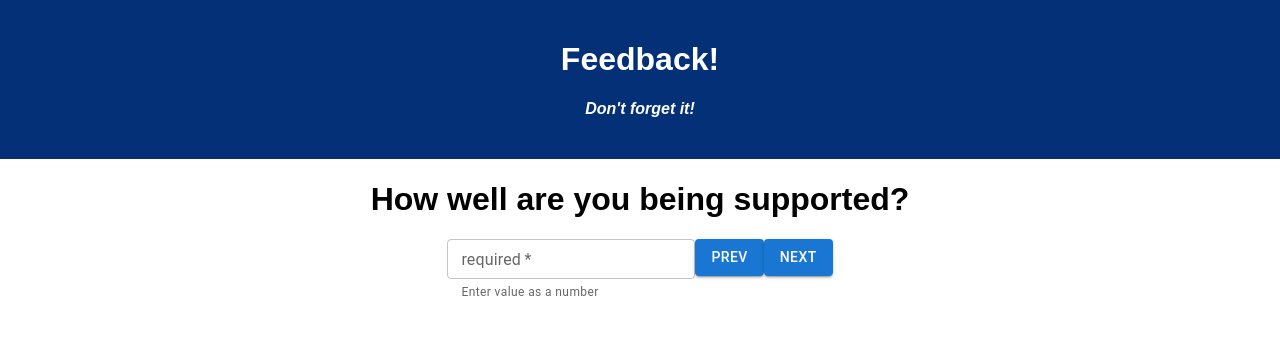
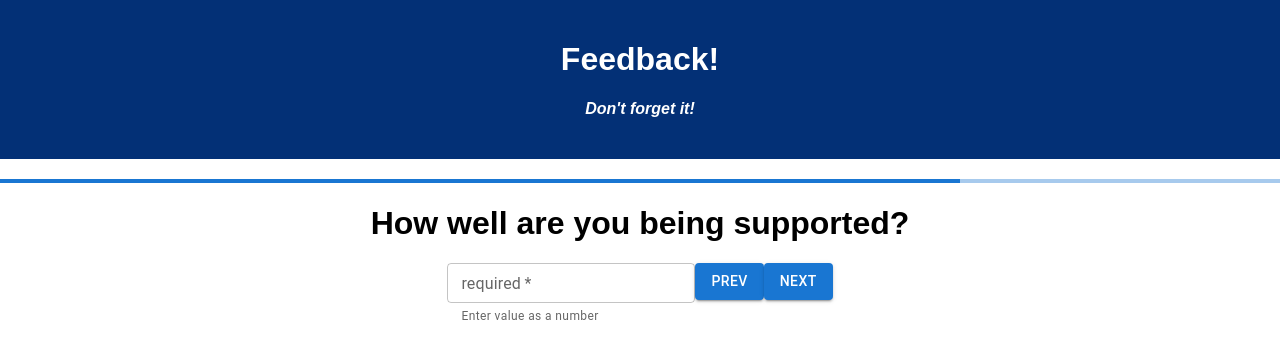
Before and after one commit to ttram7/weekend-redux-feedback-loop, a React (Create React App) app: page /#/step/three in a window 1280 px wide. Shown: the top 358 px of the page. Built offline with nearby package versions, Linux system fonts and the light colour scheme.

Commit message:
created ProgressBar component and imported to Steps 1-4 components

```diff
--- /dev/null
+++ b/src/components/ProgressBar/ProgressBar.jsx
@@ -0,0 +1,12 @@
+import * as React from 'react';
+import LinearProgressWithLabel from '@mui/material/LinearProgress';
+
+function ProgressBar({progress}) {
+    return (
+        <>
+            <LinearProgressWithLabel variant="determinate" value={progress} />
+        </>
+    )
+}
+
+export default ProgressBar;
--- a/src/components/StepFour/StepFour.jsx
+++ b/src/components/StepFour/StepFour.jsx
@@ -5,6 +5,7 @@ import { useHistory } from 'react-router-dom';
 import * as React from 'react';
 import Button from '@mui/material/Button';
 import TextField from '@mui/material/TextField';
+import ProgressBar from '../ProgressBar/ProgressBar';
 
 function StepFour() {
     //const [commentsInput, setCommentsInput] = useState('');
@@ -28,6 +29,7 @@ function StepFour() {
 
     return (
         <>
+            <ProgressBar progress={100} />
             <h1>Any comments you want to leave?</h1>
             {/* <form onSubmit={handleInputFour} className="add-feedback-form">
                 <input
--- a/src/components/StepOne/StepOne.jsx
+++ b/src/components/StepOne/StepOne.jsx
@@ -5,6 +5,7 @@ import { useHistory } from 'react-router-dom';
 import * as React from 'react';
 import Button from '@mui/material/Button';
 import TextField from '@mui/material/TextField';
+import ProgressBar from '../ProgressBar/ProgressBar';
 
 function StepOne() {
     const feelingScore = useSelector(store => store.feelingScore); // getter
@@ -29,6 +30,7 @@ function StepOne() {
 
     return (
         <>
+            <ProgressBar progress={25} />
             <h1>How are you feeling today?</h1>
             {/* <input value = {feelingInput} onChange={handleChangeOne} className="input" type="text" />
             <button onClick = {() => checkInputOne()} className="button">Next</button>  */}
--- a/src/components/StepThree/StepThree.jsx
+++ b/src/components/StepThree/StepThree.jsx
@@ -5,6 +5,7 @@ import { useHistory } from 'react-router-dom';
 import * as React from 'react';
 import Button from '@mui/material/Button';
 import TextField from '@mui/material/TextField';
+import ProgressBar from '../ProgressBar/ProgressBar';
 
 function StepThree() {
     //const [supportInput, setSupportInput] = useState('');
@@ -33,6 +34,7 @@ function StepThree() {
 
     return (
         <>
+            <ProgressBar progress={75} />
             <h1>How well are you being supported?</h1>
             {/* <form onSubmit={handleInputThree} className="add-feedback-form">
                 <input
--- a/src/components/StepTwo/StepTwo.jsx
+++ b/src/components/StepTwo/StepTwo.jsx
@@ -4,9 +4,11 @@ import { useHistory } from 'react-router-dom';
 
 import UserForm from '../UserForm/UserForm';
 
+
 import * as React from 'react';
 import Button from '@mui/material/Button';
 import TextField from '@mui/material/TextField';
+import ProgressBar from '../ProgressBar/ProgressBar';
 
 function StepTwo() {
     //const [understandInput, setUnderstandInput] = useState('');
@@ -36,6 +38,7 @@ function StepTwo() {
 
     return (
         <>
+            <ProgressBar progress={50} />
             <h1>How well are you understanding the content?</h1>
             {/* <form onSubmit={handleInputTwo} className="add-feedback-form">
                 <input
```
